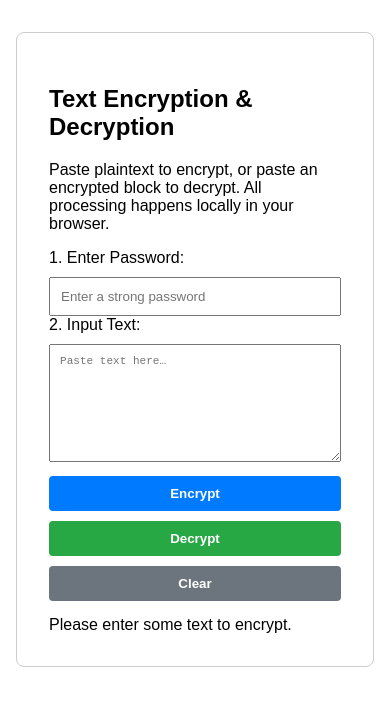
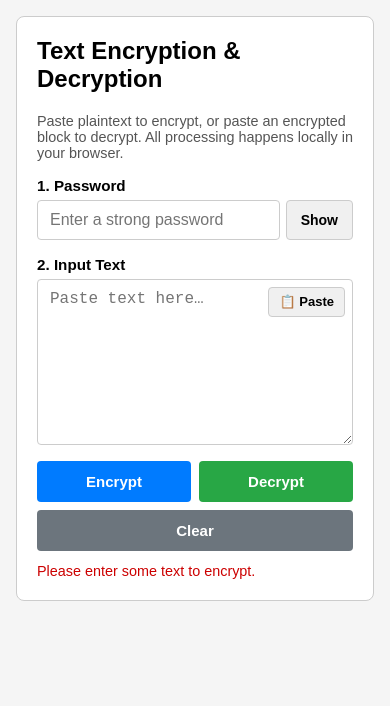
Before and after one commit to Hypertron/file_encryptor, a plain HTML site: page text.html in a window 390 px wide. Both pictures are taken after a click on the button "Encrypt". Drawn offline with Linux system fonts and the light colour scheme.

Commit message:
iPhone render added

```diff
--- a/text.html
+++ b/text.html
@@ -2,45 +2,192 @@
 <html lang="en">
 <head>
     <meta charset="UTF-8">
-    <meta name="viewport" content="width=device-width, initial-scale=1.0">
+    <meta name="viewport" content="width=device-width, initial-scale=1.0, maximum-scale=1.0">
     <title>Text Encryption</title>
     <style>
-        body { font-family: sans-serif; max-width: 600px; margin: 2rem auto; padding: 0 1rem; }
-        .container { border: 1px solid #ccc; padding: 2rem; border-radius: 8px; }
-        input, button, textarea { margin-top: 10px; width: 100%; padding: 10px; box-sizing: border-box; }
-        textarea { font-family: monospace; font-size: 0.85em; resize: vertical; }
-        button { cursor: pointer; background-color: #007bff; color: white; border: none; font-weight: bold; border-radius: 4px; }
-        button:hover { background-color: #0056b3; }
-        button.decrypt-btn { background-color: #28a745; }
-        button.decrypt-btn:hover { background-color: #1e7e34; }
-        button.clear-btn { background-color: #6c757d; }
-        button.clear-btn:hover { background-color: #545b62; }
-        #status { margin-top: 15px; word-break: break-all; }
-        .note { font-size: 0.9em; color: #666; margin-top: 5px; }
+        *, *::before, *::after { box-sizing: border-box; }
+
+        body {
+            font-family: sans-serif;
+            max-width: 600px;
+            margin: 0 auto;
+            padding: 1rem;
+            background: #f5f5f5;
+        }
+
+        .container {
+            background: white;
+            border: 1px solid #ccc;
+            padding: 1.25rem;
+            border-radius: 8px;
+        }
+
+        h2 { margin-top: 0; }
+
+        label {
+            display: block;
+            margin-top: 1rem;
+            font-weight: 600;
+            font-size: 0.95rem;
+        }
+
+        /* 16px minimum prevents iOS auto-zoom on focus */
+        input[type="password"],
+        textarea {
+            margin-top: 6px;
+            width: 100%;
+            padding: 10px 12px;
+            font-size: 16px;
+            border: 1px solid #ccc;
+            border-radius: 4px;
+            appearance: none;
+            -webkit-appearance: none;
+        }
+
+        textarea {
+            font-family: monospace;
+            resize: vertical;
+        }
+
+        /* Password row: input + show/hide toggle */
+        .password-row {
+            display: flex;
+            gap: 6px;
+            margin-top: 6px;
+        }
+        .password-row input {
+            margin-top: 0;
+            flex: 1;
+        }
+        .toggle-btn {
+            flex-shrink: 0;
+            padding: 0 14px;
+            font-size: 14px;
+            background: #f0f0f0;
+            border: 1px solid #ccc;
+            border-radius: 4px;
+            cursor: pointer;
+            white-space: nowrap;
+        }
+
+        /* Textarea row: textarea + paste button */
+        .textarea-wrapper {
+            position: relative;
+            margin-top: 6px;
+        }
+        .textarea-wrapper textarea {
+            margin-top: 0;
+            padding-right: 90px; /* room for paste button */
+        }
+        .paste-btn {
+            position: absolute;
+            top: 8px;
+            right: 8px;
+            padding: 5px 10px;
+            font-size: 13px;
+            background: #f0f0f0;
+            border: 1px solid #ccc;
+            border-radius: 4px;
+            cursor: pointer;
+            line-height: 1.4;
+        }
+        .paste-btn:hover { background: #e0e0e0; }
+
+        /* Action buttons */
+        .actions {
+            display: grid;
+            grid-template-columns: 1fr 1fr 1fr;
+            gap: 8px;
+            margin-top: 12px;
+        }
+
+        button {
+            padding: 12px 8px;
+            font-size: 15px;
+            font-weight: bold;
+            border: none;
+            border-radius: 4px;
+            cursor: pointer;
+            touch-action: manipulation;
+        }
+
+        .encrypt-btn  { background: #007bff; color: white; }
+        .encrypt-btn:hover  { background: #0056b3; }
+        .decrypt-btn  { background: #28a745; color: white; }
+        .decrypt-btn:hover  { background: #1e7e34; }
+        .clear-btn    { background: #6c757d; color: white; }
+        .clear-btn:hover    { background: #545b62; }
+
+        #status {
+            margin-top: 12px;
+            font-size: 0.9rem;
+            word-break: break-all;
+            min-height: 1.2em;
+        }
+        #status.error { color: #c00; }
+        #status.ok    { color: #1a7a2e; }
+
+        #outputSection { margin-top: 1rem; }
+
+        .copy-btn {
+            margin-top: 8px;
+            width: 100%;
+            padding: 12px;
+            background: #007bff;
+            color: white;
+            font-size: 15px;
+            font-weight: bold;
+            border: none;
+            border-radius: 4px;
+            cursor: pointer;
+        }
+        .copy-btn:hover { background: #0056b3; }
+
+        .note {
+            font-size: 0.82rem;
+            color: #555;
+            margin-top: 6px;
+            line-height: 1.4;
+        }
+
+        @media (max-width: 400px) {
+            .actions { grid-template-columns: 1fr 1fr; }
+            .clear-btn { grid-column: span 2; }
+        }
     </style>
 </head>
 <body>
 
 <div class="container">
     <h2>Text Encryption &amp; Decryption</h2>
-    <p>Paste plaintext to encrypt, or paste an encrypted block to decrypt. All processing happens locally in your browser.</p>
+    <p style="font-size:0.9rem;color:#555;margin-top:0">Paste plaintext to encrypt, or paste an encrypted block to decrypt. All processing happens locally in your browser.</p>
 
-    <label>1. Enter Password:</label>
-    <input type="password" id="passwordInput" placeholder="Enter a strong password">
+    <label>1. Password</label>
+    <div class="password-row">
+        <input type="password" id="passwordInput" placeholder="Enter a strong password" autocomplete="current-password">
+        <button class="toggle-btn" onclick="togglePassword()" id="toggleBtn">Show</button>
+    </div>
 
-    <label>2. Input Text:</label>
-    <textarea id="inputText" rows="8" placeholder="Paste text here…"></textarea>
+    <label>2. Input Text</label>
+    <div class="textarea-wrapper">
+        <textarea id="inputText" rows="8" placeholder="Paste text here…"></textarea>
+        <button class="paste-btn" onclick="pasteFromClipboard()" title="Paste from clipboard">📋 Paste</button>
+    </div>
 
-    <button onclick="encryptText()">Encrypt</button>
-    <button class="decrypt-btn" onclick="decryptText()">Decrypt</button>
-    <button class="clear-btn" onclick="clearAll()">Clear</button>
+    <div class="actions">
+        <button class="encrypt-btn" onclick="encryptText()">Encrypt</button>
+        <button class="decrypt-btn" onclick="decryptText()">Decrypt</button>
+        <button class="clear-btn" onclick="clearAll()">Clear</button>
+    </div>
 
     <div id="status"></div>
 
-    <div id="outputSection" style="display:none;">
-        <label>Output:</label>
-        <textarea id="outputText" rows="10" readonly></textarea>
-        <button onclick="copyOutput()">Copy to Clipboard</button>
+    <div id="outputSection" style="display:none">
+        <label>Output</label>
+        <div class="textarea-wrapper">
+            <textarea id="outputText" rows="10" readonly></textarea>
+            <button class="paste-btn" onclick="copyOutput()" title="Copy to clipboard">📄 Copy</button>
+        </div>
         <p class="note" id="outputNote"></p>
     </div>
 </div>
@@ -50,12 +197,12 @@
     const FOOTER  = '-----END ENCRYPTED MESSAGE-----';
     const VERSION = 'Version: TextEncrypt 1.0';
 
-    const SALT_LEN = 16; // bytes
-    const IV_LEN   = 12; // bytes
+    const SALT_LEN = 16;
+    const IV_LEN   = 12;
     const ITER     = 310000;
     const LINE_LEN = 64;
 
-    // ── Helpers ──────────────────────────────────────────────────────────────
+    // ── Helpers ───────────────────────────────────────────────────────────────
 
     function buf2b64(buffer) {
         return btoa(String.fromCharCode(...new Uint8Array(buffer)));
@@ -78,18 +225,47 @@
         return text.trimStart().startsWith(HEADER);
     }
 
-    function setStatus(msg) {
-        document.getElementById('status').textContent = msg;
+    function setStatus(msg, type) {
+        const el = document.getElementById('status');
+        el.textContent = msg;
+        el.className = type || '';
+    }
+
+    // ── Password toggle ───────────────────────────────────────────────────────
+
+    function togglePassword() {
+        const inp = document.getElementById('passwordInput');
+        const btn = document.getElementById('toggleBtn');
+        const show = inp.type === 'password';
+        inp.type = show ? 'text' : 'password';
+        btn.textContent = show ? 'Hide' : 'Show';
+    }
+
+    // ── Paste from clipboard ──────────────────────────────────────────────────
+
+    async function pasteFromClipboard() {
+        try {
+            if (!navigator.clipboard || !navigator.clipboard.readText) {
+                setStatus('Clipboard API not available — use the long-press paste menu instead.', 'error');
+                return;
+            }
+            const text = await navigator.clipboard.readText();
+            document.getElementById('inputText').value = text;
+            setStatus('Pasted from clipboard.', 'ok');
+        } catch (e) {
+            // Permission denied on some browsers/OS — guide the user
+            setStatus('Clipboard access denied. Use long-press → Paste in the text area instead.', 'error');
+        }
     }
 
     // ── Key derivation ────────────────────────────────────────────────────────
 
     async function deriveKey(password, salt) {
         const enc = new TextEncoder();
-        const keyMaterial = await window.crypto.subtle.importKey(
+        const keyMaterial = await crypto.subtle.importKey(
             'raw', enc.encode(password), { name: 'PBKDF2' }, false, ['deriveKey']
         );
-        return window.crypto.subtle.deriveKey(
+        return crypto.subtle.deriveKey(
             { name: 'PBKDF2', salt, iterations: ITER, hash: 'SHA-256' },
             keyMaterial,
             { name: 'AES-GCM', length: 256 },
@@ -101,26 +277,24 @@
     // ── Encrypt ───────────────────────────────────────────────────────────────
 
     async function encryptText() {
-        const plaintext  = document.getElementById('inputText').value;
-        const password   = document.getElementById('passwordInput').value;
-        const outputSection = document.getElementById('outputSection');
+        const plaintext = document.getElementById('inputText').value;
+        const password  = document.getElementById('passwordInput').value;
 
-        if (!plaintext.trim()) { setStatus('Please enter some text to encrypt.'); return; }
-        if (!password)         { setStatus('Please enter a password.'); return; }
-        if (isEncryptedBlock(plaintext)) { setStatus('Input already looks encrypted. Use Decrypt instead.'); return; }
+        if (!plaintext.trim()) { setStatus('Please enter some text to encrypt.', 'error'); return; }
+        if (!password)         { setStatus('Please enter a password.', 'error'); return; }
+        if (isEncryptedBlock(plaintext)) { setStatus('Input already looks encrypted — use Decrypt instead.', 'error'); return; }
 
         setStatus('Encrypting…');
-        outputSection.style.display = 'none';
+        document.getElementById('outputSection').style.display = 'none';
 
         try {
-            const salt = window.crypto.getRandomValues(new Uint8Array(SALT_LEN));
-            const iv   = window.crypto.getRandomValues(new Uint8Array(IV_LEN));
+            const salt = crypto.getRandomValues(new Uint8Array(SALT_LEN));
+            const iv   = crypto.getRandomValues(new Uint8Array(IV_LEN));
             const key  = await deriveKey(password, salt);
 
             const enc       = new TextEncoder();
-            const encrypted = await window.crypto.subtle.encrypt({ name: 'AES-GCM', iv }, key, enc.encode(plaintext));
+            const encrypted = await crypto.subtle.encrypt({ name: 'AES-GCM', iv }, key, enc.encode(plaintext));
 
-            // Pack: salt(16) | iv(12) | ciphertext
             const packed = new Uint8Array(SALT_LEN + IV_LEN + encrypted.byteLength);
             packed.set(salt, 0);
             packed.set(iv, SALT_LEN);
@@ -130,10 +304,10 @@
             const block = `${HEADER}\n${VERSION}\n\n${wrapLines(b64, LINE_LEN)}\n${FOOTER}`;
 
             showOutput(block, `Encrypted. ${plaintext.length} chars → ${block.length} chars. AES-256-GCM, PBKDF2 ${ITER.toLocaleString()} iterations.`);
-            setStatus('Done.');
+            setStatus('Done.', 'ok');
         } catch (e) {
             console.error(e);
-            setStatus('Encryption failed: ' + e.message);
+            setStatus('Encryption failed: ' + e.message, 'error');
         }
     }
 
@@ -142,17 +316,15 @@
     async function decryptText() {
         const input    = document.getElementById('inputText').value.trim();
         const password = document.getElementById('passwordInput').value;
-        const outputSection = document.getElementById('outputSection');
 
-        if (!input)    { setStatus('Please paste an encrypted block to decrypt.'); return; }
-        if (!password) { setStatus('Please enter a password.'); return; }
-        if (!isEncryptedBlock(input)) { setStatus('Input does not look like an encrypted block. Use Encrypt instead.'); return; }
+        if (!input)    { setStatus('Please paste an encrypted block to decrypt.', 'error'); return; }
+        if (!password) { setStatus('Please enter a password.', 'error'); return; }
+        if (!isEncryptedBlock(input)) { setStatus('Input does not look like an encrypted block — use Encrypt instead.', 'error'); return; }
 
         setStatus('Decrypting…');
-        outputSection.style.display = 'none';
+        document.getElementById('outputSection').style.display = 'none';
 
         try {
-            // Extract base64 lines from inside the block
             const b64Lines = [];
             let inside = false;
             for (const line of input.split('\n')) {
@@ -171,41 +343,44 @@
             const ciphertext = packed.slice(SALT_LEN + IV_LEN);
             const key        = await deriveKey(password, salt);
 
-            const decrypted = await window.crypto.subtle.decrypt({ name: 'AES-GCM', iv }, key, ciphertext);
+            const decrypted = await crypto.subtle.decrypt({ name: 'AES-GCM', iv }, key, ciphertext);
             const plaintext = new TextDecoder().decode(decrypted);
 
             showOutput(plaintext, `Decrypted successfully. ${plaintext.length} chars recovered. Authentication tag verified.`);
-            setStatus('Done.');
+            setStatus('Done.', 'ok');
         } catch (e) {
             console.error(e);
             const msg = (e.name === 'OperationError')
                 ? 'Incorrect password or corrupted data.'
                 : e.message;
-            setStatus('Decryption failed: ' + msg);
+            setStatus('Decryption failed: ' + msg, 'error');
         }
     }
 
     // ── UI helpers ────────────────────────────────────────────────────────────
 
     function showOutput(text, note) {
-        const outputSection = document.getElementById('outputSection');
         document.getElementById('outputText').value = text;
         document.getElementById('outputNote').textContent = note;
-        outputSection.style.display = 'block';
+        document.getElementById('outputSection').style.display = 'block';
     }
 
     function copyOutput() {
         const ta = document.getElementById('outputText');
         ta.select();
-        navigator.clipboard.writeText(ta.value).catch(() => document.execCommand('copy'));
-        setStatus('Copied to clipboard.');
+        navigator.clipboard.writeText(ta.value)
+            .then(() => setStatus('Copied to clipboard.', 'ok'))
+            .catch(() => {
+                document.execCommand('copy');
+                setStatus('Copied to clipboard.', 'ok');
+            });
     }
 
     function clearAll() {
-        document.getElementById('inputText').value    = '';
+        document.getElementById('inputText').value     = '';
         document.getElementById('passwordInput').value = '';
         document.getElementById('outputSection').style.display = 'none';
-        document.getElementById('outputText').value   = '';
+        document.getElementById('outputText').value    = '';
         document.getElementById('outputNote').textContent = '';
         setStatus('');
     }
```
